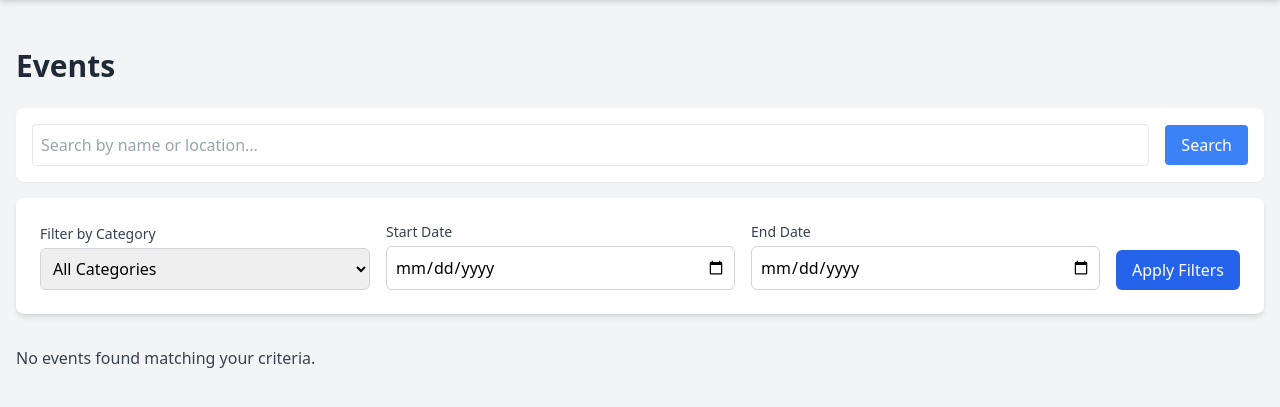
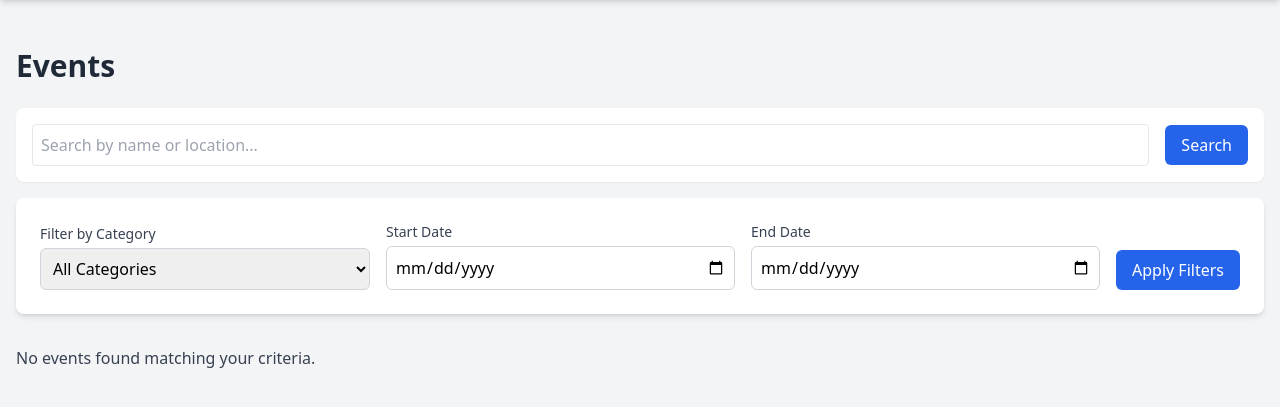
Before and after one commit to blu3be3tle/eventura-django, a Django app: page /events/ in a window 1280 px wide. Shown: the part 72-479 px from the top of the page. Run offline with Django 5.2, Linux system fonts and the light colour scheme; data that the repository does not hold is empty.

Commit message:
some btn style changed in the event list page

```diff
--- a/events/templates/events/event_list.html
+++ b/events/templates/events/event_list.html
@@ -7,7 +7,7 @@
     <!-- Create event -->
     {% if user.is_authenticated %}
       {% if 'Organizer' in user.groups.all|join:',' or 'Admin' in user.groups.all|join:',' or user.is_superuser %}
-        <a href="{% url 'event-create' %}" class="bg-blue-500 text-white font-bold py-2 px-4 rounded-md hover:bg-blue-600">
+        <a href="{% url 'event-create' %}" class="bg-blue-600 text-white px-4 py-2 rounded-md hover:bg-blue-700">
           Create New Event
         </a>
       {% endif %}
@@ -19,7 +19,7 @@
     <form method="get" action="{% url 'event-list' %}">
       <div class="flex items-center space-x-4">
         <input type="text" name="search" placeholder="Search by name or location..." class="p-2 border rounded w-full" value="{{ request.GET.search }}" />
-        <button type="submit" class="bg-blue-500 text-white px-4 py-2 rounded hover:bg-blue-600">Search</button>
+        <button type="submit" class="bg-blue-600 text-white px-4 py-2 rounded-md hover:bg-blue-700">Search</button>
       </div>
     </form>
   </div>
```
